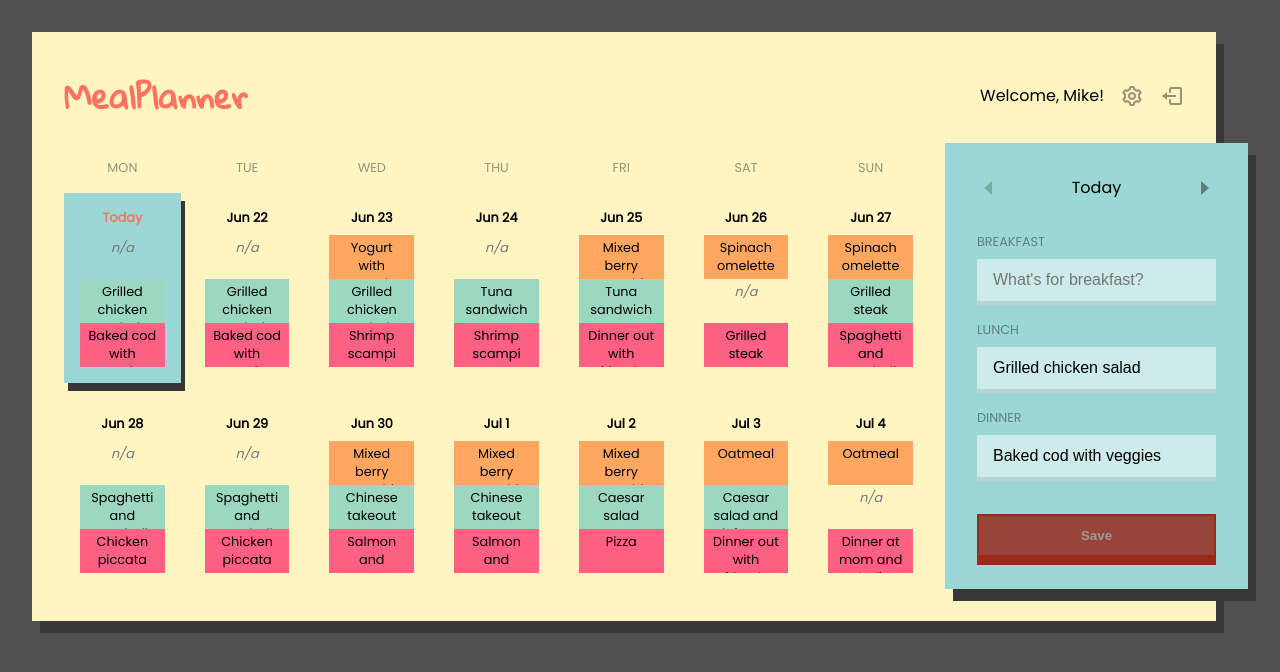
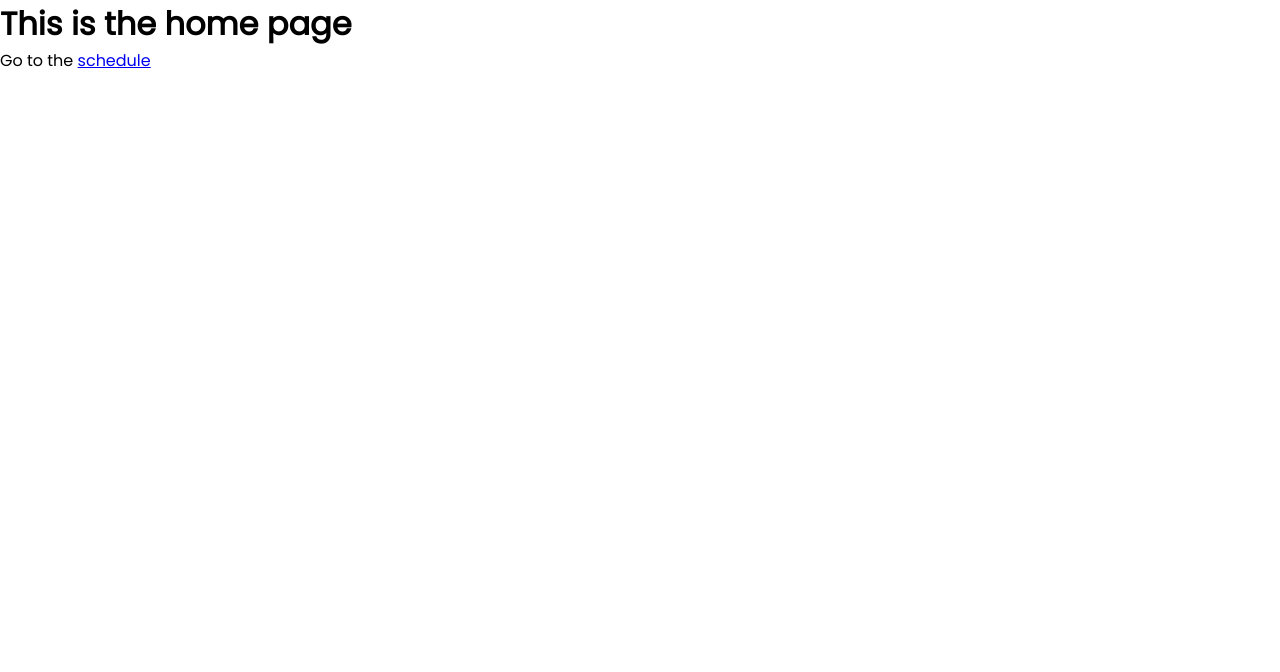
Before and after one commit to msandula12/meal-planner-client, a React (Create React App) app: page / in a window 1280 px wide. Shown: the top 672 px of the page. Built offline with nearby package versions, Linux system fonts and the light colour scheme.

Commit message:
feat: initial routing

```diff
--- a/src/App.tsx
+++ b/src/App.tsx
@@ -1,6 +1,8 @@
 import { useEffect } from 'react';
 import { useDispatch } from 'react-redux';
+import { BrowserRouter as Router, Route, Switch } from 'react-router-dom';
 
+import { Routes } from 'constants/enums';
 import { getMockSchedule } from 'mockData/mockData';
 import {
   changeSchedule,
@@ -8,6 +10,7 @@ import {
 } from 'redux/reducers/scheduleSlice';
 import { isToday } from 'utils/helpers';
 
+import Home from 'components/Home/Home';
 import MealPlanner from 'components/MealPlanner/MealPlanner';
 
 function App() {
@@ -21,7 +24,14 @@ function App() {
     dispatch(changeSelectedDay(today));
   }, [dispatch]);
 
-  return <MealPlanner />;
+  return (
+    <Router>
+      <Switch>
+        <Route exact path={Routes.HOME} component={Home} />
+        <Route path={Routes.SCHEDULE} component={MealPlanner} />
+      </Switch>
+    </Router>
+  );
 }
 
 export default App;
--- a/src/components/Header/Header.scss
+++ b/src/components/Header/Header.scss
@@ -6,12 +6,16 @@
   margin-bottom: 1rem;
 }
 
-.header-logo {
-  color: $accentColor;
+.header-nav-logo {
   flex: 1;
-  font-family: $accentFont;
-  font-size: 2rem;
-  font-weight: bold;
+
+  .logo {
+    color: $accentColor;
+    font-family: $accentFont;
+    font-size: 2rem;
+    font-weight: bold;
+    text-decoration: none;
+  }
 }
 
 .header-nav-actions {
--- a/src/components/Header/Header.tsx
+++ b/src/components/Header/Header.tsx
@@ -1,16 +1,23 @@
+import { Link } from 'react-router-dom';
 import { BiCog, BiLogIn, BiLogOut } from 'react-icons/bi';
+
+import { Routes } from 'constants/enums';
 
 import './Header.scss';
 
 function Header() {
   const user = {
-    name: 'Mike',
+    name: 'Guest',
   };
 
   return (
     <header>
       <nav className="header-nav">
-        <span className="header-logo">MealPlanner</span>
+        <span className="header-nav-logo">
+          <Link to={Routes.HOME} className="logo">
+            MealPlanner
+          </Link>
+        </span>
         <span className="header-nav-actions">
           {user ? (
             <>
--- /dev/null
+++ b/src/components/Home/Home.tsx
@@ -0,0 +1,16 @@
+import { Link } from 'react-router-dom';
+
+import { Routes } from 'constants/enums';
+
+function Home() {
+  return (
+    <div>
+      <h1>This is the home page</h1>
+      <p>
+        Go to the <Link to={Routes.SCHEDULE}>schedule</Link>
+      </p>
+    </div>
+  );
+}
+
+export default Home;
--- a/src/components/MealPlanner/MealPlanner.scss
+++ b/src/components/MealPlanner/MealPlanner.scss
@@ -1,4 +1,10 @@
 @import 'styles/variables';
+
+.wrapper {
+  background-color: $bgColor;
+  min-height: 100vh;
+  padding: 2rem 4rem 2rem 2rem;
+}
 
 .meal-planner {
   background-color: $fgColor;
--- a/src/components/MealPlanner/MealPlanner.tsx
+++ b/src/components/MealPlanner/MealPlanner.tsx
@@ -33,6 +33,7 @@ function MealPlanner() {
   };
 
   return (
+    <div className="wrapper">
       <div className="container meal-planner">
         <Header />
         <div className="meal-planner-dashboard">
@@ -47,6 +48,7 @@ function MealPlanner() {
           />
         </div>
       </div>
+    </div>
   );
 }
 
--- a/src/constants/enums.ts
+++ b/src/constants/enums.ts
@@ -3,3 +3,8 @@ export enum MealType {
   LUNCH = 'lunch',
   DINNER = 'dinner',
 }
+
+export enum Routes {
+  HOME = '/',
+  SCHEDULE = '/schedule',
+}
--- a/src/index.scss
+++ b/src/index.scss
@@ -9,9 +9,8 @@
 body {
   -moz-osx-font-smoothing: grayscale;
   -webkit-font-smoothing: antialiased;
-  background-color: $bgColor;
   font-family: $bodyFont;
-  padding: 2rem 4rem 2rem 2rem;
+  min-height: 100vh;
 }
 
 /* General */
```
Also changed, not shown: src/assets/images/dashboard.png (added). Lines whose indentation alone changed are shown as unchanged.
